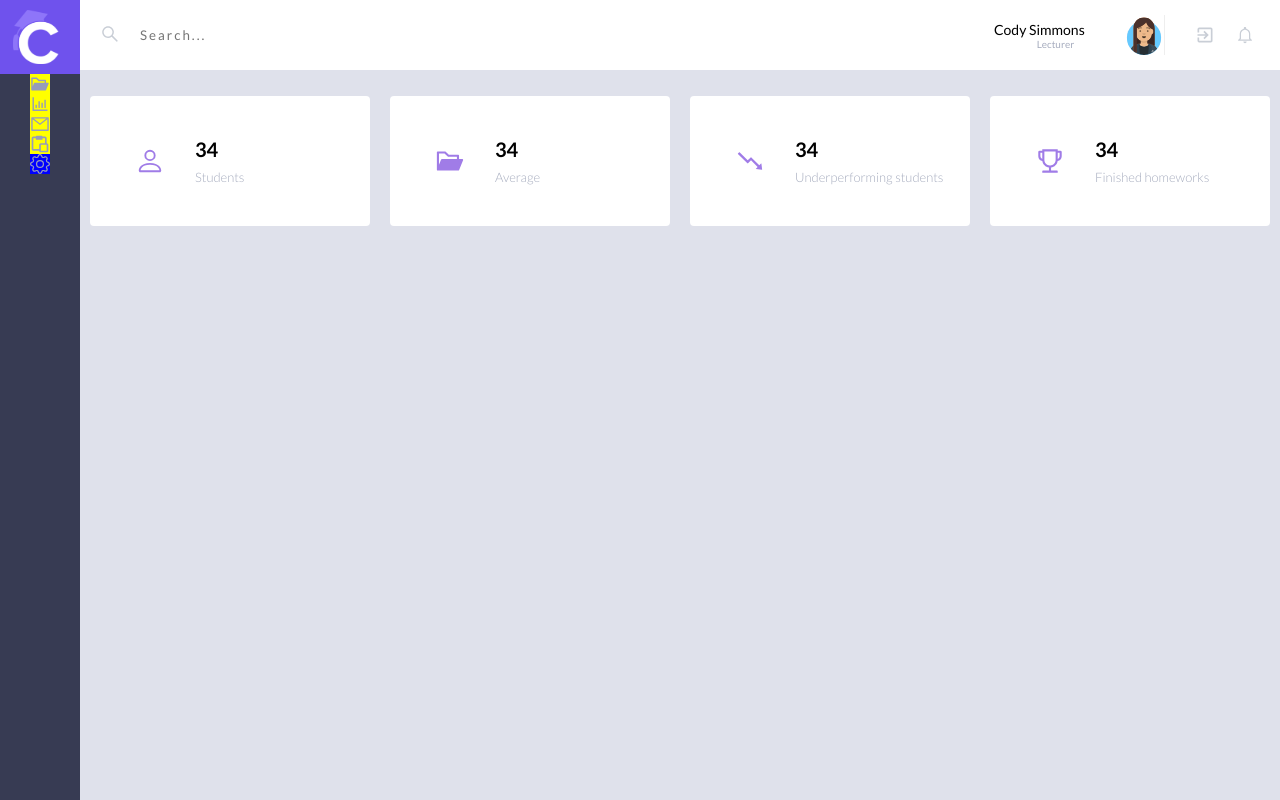
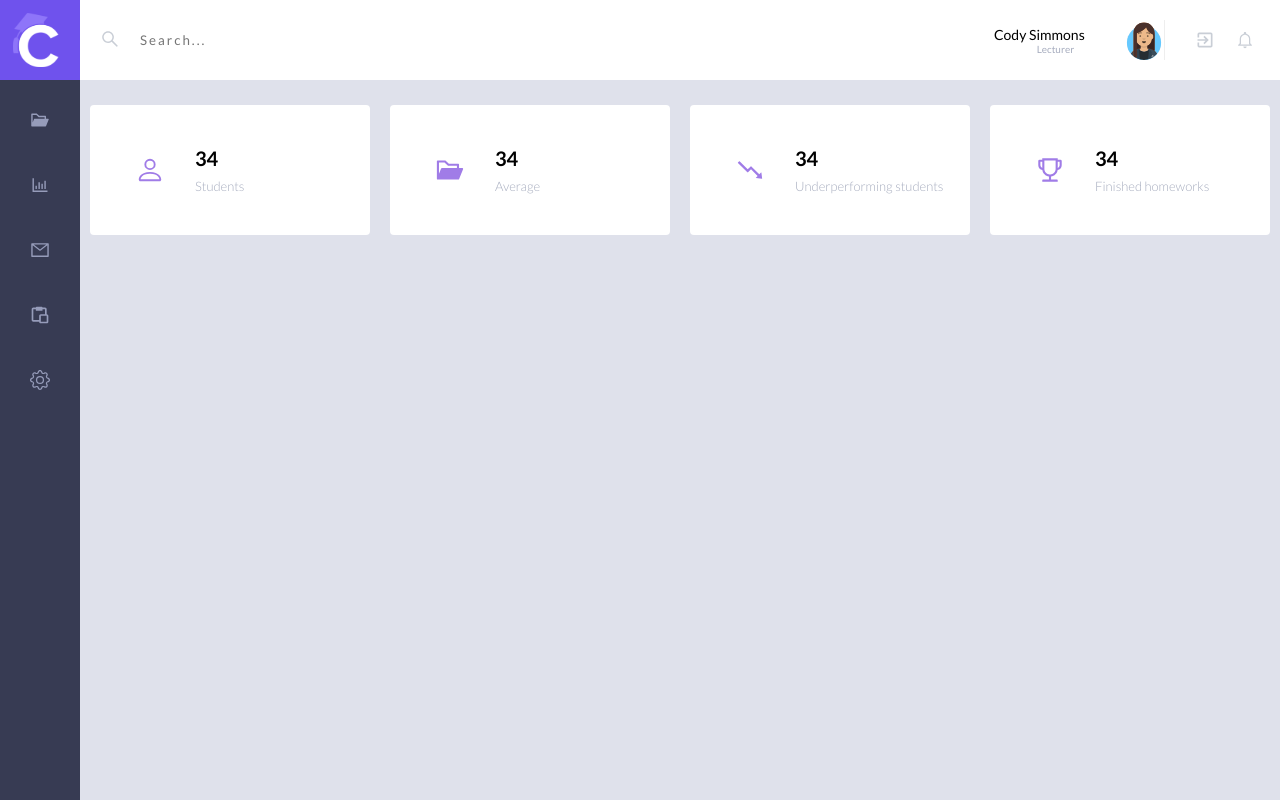
Before and after one commit to itsmatheusmoura/purple-dashboard, a React (Create React App) app: page / in a window 1280 px wide. Built offline with nearby package versions, Linux system fonts and the light colour scheme.

Commit message:
created at sidebar

```diff
--- a/src/components/home/index.js
+++ b/src/components/home/index.js
@@ -9,9 +9,8 @@ import {
   Login,
   UserAvatar,
   User,
-  IconsBar,
-  ConfigIcon,
-  LogoFielder
+  LogoFielder,
+  Icones
 } from './styles';
 import Logo from '../../assets/logo.svg';
 import { AiFillFolderOpen } from 'react-icons/ai';
@@ -36,20 +35,16 @@ function Home() {
           <img src={Logo} alt='logo' />
         </LogoFielder>
 
-        <IconContext.Provider value={{ color: '#969CBA', size: '20px' }} >
-          <div>
-            <IconsBar>
-              <AiFillFolderOpen />
-              <AiOutlineBarChart />
-              <AiOutlineMail />
-              <BiPaste />
-            </IconsBar>
+        <Icones>
+          <IconContext.Provider value={{ color: '#969CBA', size: '20px' }}>
+            <AiFillFolderOpen />
+            <AiOutlineBarChart />
+            <AiOutlineMail />
+            <BiPaste />
+            <BsGear />
+          </IconContext.Provider>
+        </Icones>
 
-            <ConfigIcon>
-              <BsGear />
-            </ConfigIcon>
-          </div>
-        </IconContext.Provider>
       </Aside>
 
       <SearchBar>
--- a/src/components/home/styles.js
+++ b/src/components/home/styles.js
@@ -2,25 +2,12 @@ import styled from 'styled-components';
 
 export const Container = styled.div`
     display: grid;
-    grid-template-rows: 70px 1fr 1fr 1fr 1fr;
+    grid-template-rows: 10% 1fr 1fr 1fr 1fr;
     grid-template-columns: 80px 1fr 1fr 1fr;
 
     width: 100vw;
     height: 100vh;
     background: #DFE1EB;
-`;
-
-export const Aside = styled.aside`
-    background-color: #373B53;
-    grid-row-start: 1;
-    grid-row-end: 6;
-
-    div{
-        display: flex;
-        align-items: center;
-        flex-direction: column;
-        justify-content: space-between;
-    }
 `;
 
 export const SearchBar = styled.div`
@@ -111,23 +98,37 @@ export const User = styled.div`
     }
 `;
 
-export const IconsBar = styled.div`
-    display: flex;
-    flex-direction: column;
-    background-color: yellow;
+export const Aside = styled.aside`
+    background-color: #373B53;
+    grid-row-start: 1;
+    grid-row-end: 6;
 `;
 
-export const ConfigIcon = styled.div`
-    background-color: blue;
-`;
 
 export const LogoFielder = styled.div`
     display: flex;
     align-items: center;
     justify-content: center;
     background-color: #6F52ED;
-    width: 100%;
-    grid-row-start: 1;
-    grid-row-end: 1;
-    padding: 10px 0;
+    height: 10%;
 `;
+
+export const Icones = styled.div`
+    height: 90%;
+    display: flex;
+    flex-direction: column;
+    align-items: center;
+
+    svg{
+        margin-top: 15px;
+        padding: 15px;
+        cursor: pointer;
+    }
+
+    svg:hover{
+        background-color: #FFFFFF;
+        border-radius: 8px;
+        transition: 400ms;
+        fill: #6F52ED
+    }
+`;
```
Also changed, not shown: 1 other file (tests, documents, lock files or other folders).
